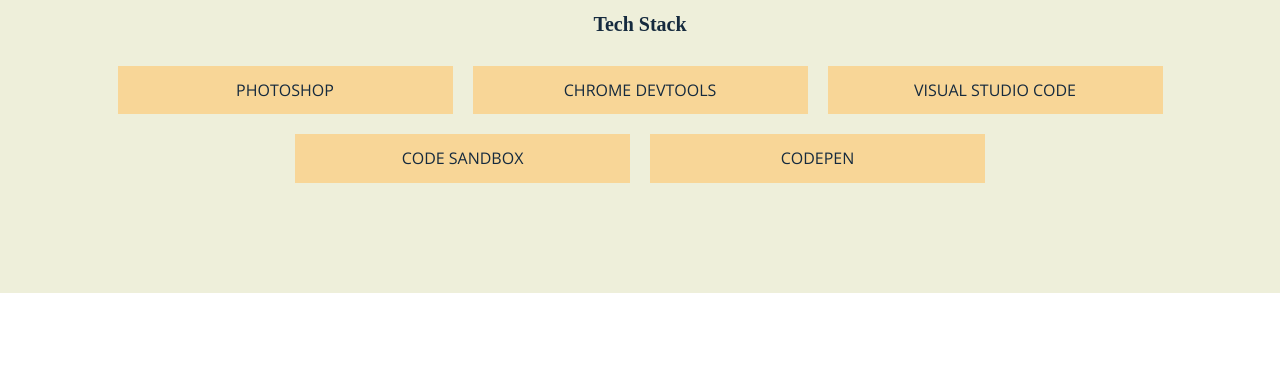
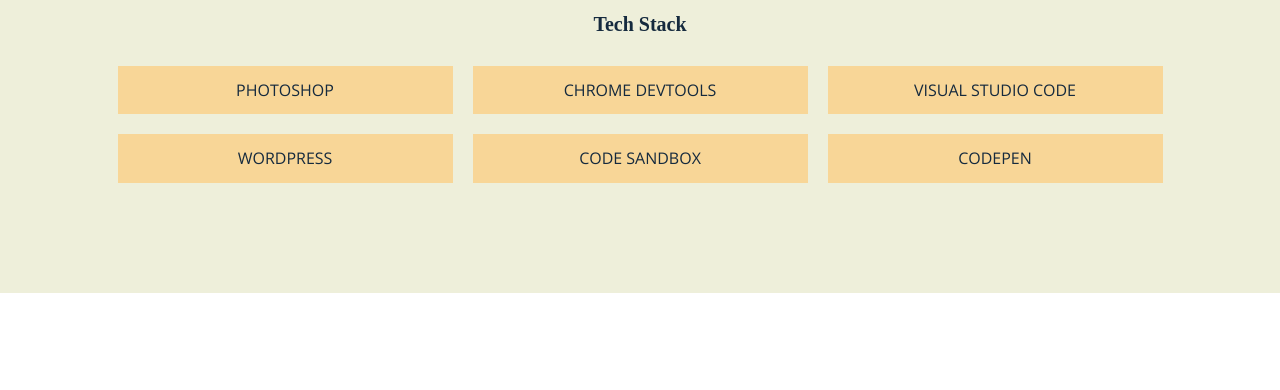
Before and after one commit to alana-nanz/portfolio, a website built with Parcel: page index.html in a window 1280 px wide. Shown: the part 2528-2918 px from the top of the page. Built offline with nearby package versions, Linux system fonts and the light colour scheme; a web font is replaced by a local one.

Commit message:
Added WordPress to tech stack

```diff
--- a/index.html
+++ b/index.html
@@ -139,6 +139,7 @@
         <p class="skill">Photoshop</p>
         <p class="skill">Chrome DevTools</p>
         <p class="skill">Visual Studio Code</p>
+        <p class="skill">WordPress</p>
         <p class="skill">Code Sandbox</p>
         <p class="skill">CodePen</p>
       </div>
```
